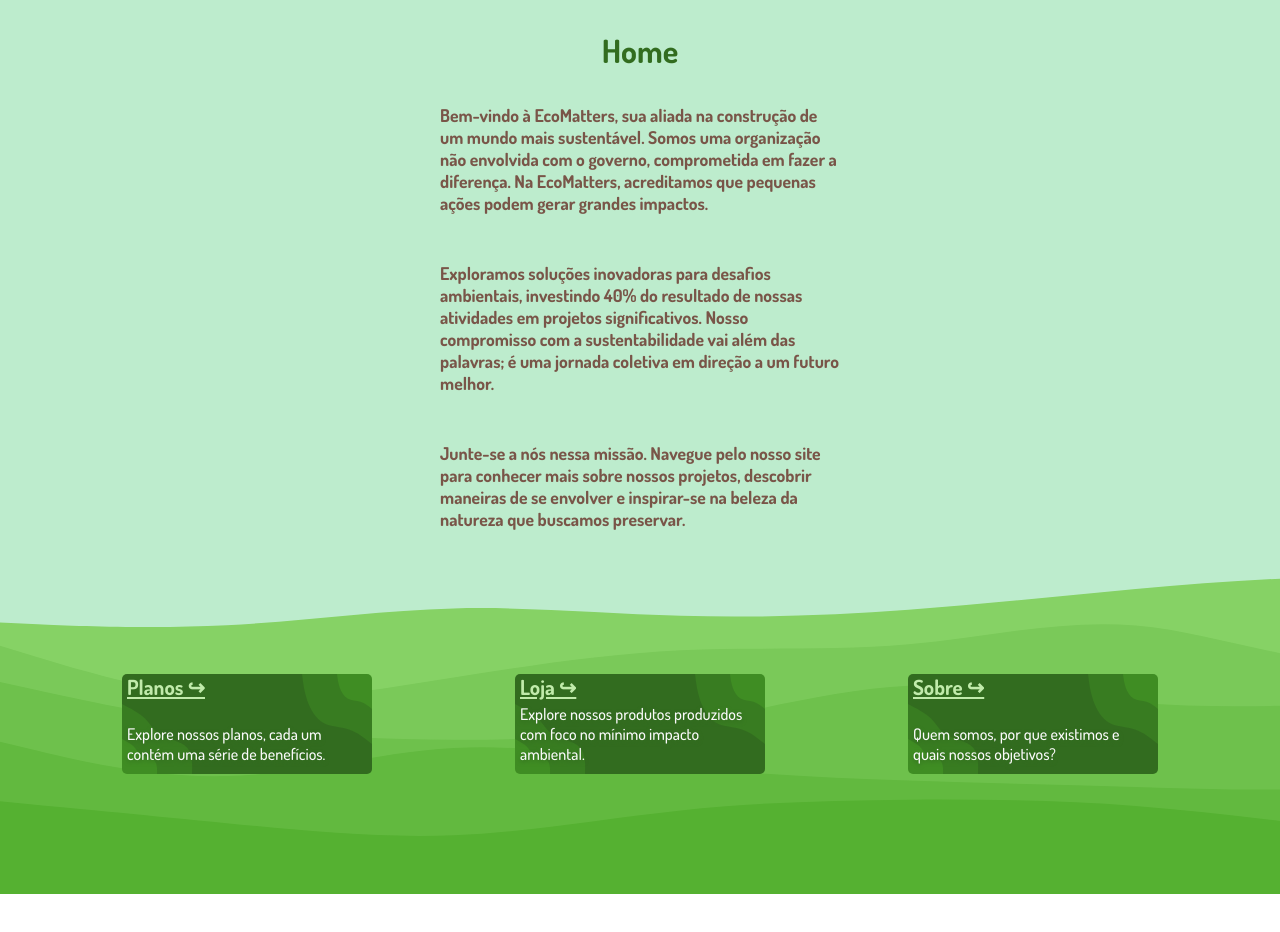
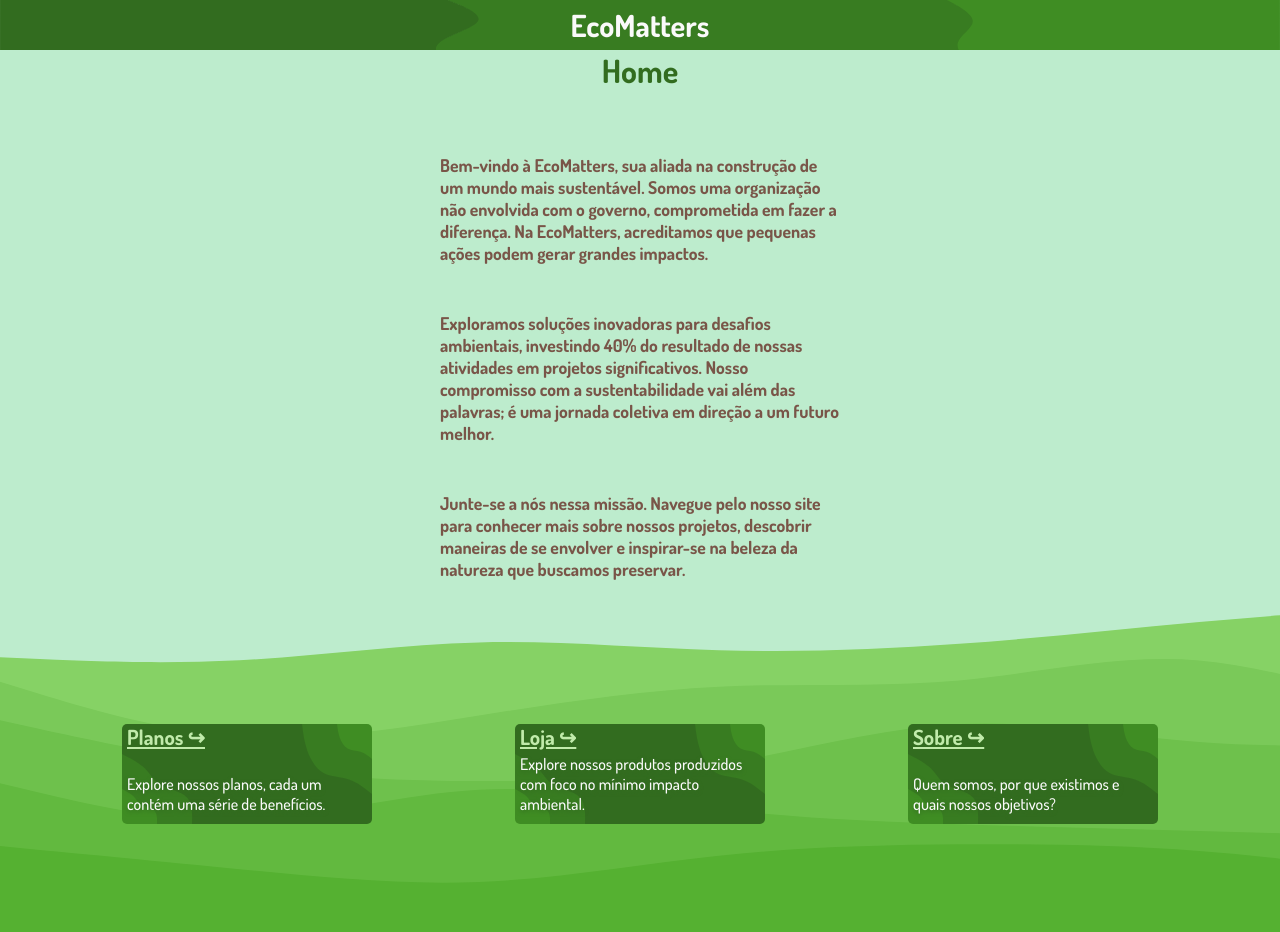
Before and after one commit to matheuslinkdev/ecomatters-react, a React (Vite) app: page / in a window 1280 px wide. Shown: the top 932 px of the page. Before the commit the page ends 894 px from the top, so only its background shows below. Built offline with nearby package versions, Linux system fonts and the light colour scheme.

Commit message:
Adicionando header

```diff
--- /dev/null
+++ b/src/Componentes/Header/index.jsx
@@ -0,0 +1,11 @@
+import './style.scss'
+
+const Header = () => {
+  return (
+    <header className="header-ecomatters">
+      <h1>EcoMatters</h1>
+    </header>
+  );
+};
+
+export default Header;
--- /dev/null
+++ b/src/Componentes/Header/style.scss
@@ -0,0 +1,16 @@
+@import "../../styles/variaveis.scss";
+
+.header-ecomatters {
+  background-image: url("../../imgs/bg-header.svg");
+  background-size: cover;
+  width: 100%;
+  height: 50px;
+  display: flex;
+  justify-content: center;
+  align-items: center;
+}
+
+.header-ecomatters > h1 {
+  color: $branco;
+  font-size: 1.9rem;
+}
--- a/src/Pages/Home/index.jsx
+++ b/src/Pages/Home/index.jsx
@@ -1,10 +1,12 @@
 import CaixasRedirecionamento from "../../Componentes/CaixasRedirect"
+import Header from "../../Componentes/Header";
 import TextosHome from "../../Componentes/TextosHome"
 import './style.scss'
 
 const HomePage = () => {
   return (
     <main>
+      <Header/>
       <div className="nome-pagina">
         <h1>Home</h1>
       </div>
--- a/src/Pages/PlanosPage/index.jsx
+++ b/src/Pages/PlanosPage/index.jsx
@@ -1,9 +1,11 @@
+import Header from "../../Componentes/Header";
 import Planos from "../../Componentes/Planos"
 import "./style.scss";
 
 const PlanosPage = () => {
   return (
     <main>
+      <Header/>
       <div className="nome-pagina">
         <h1>Planos</h1>
       </div>
--- a/src/Pages/Sobre/index.jsx
+++ b/src/Pages/Sobre/index.jsx
@@ -1,9 +1,11 @@
+import Header from "../../Componentes/Header";
 import Sobre from "../../Componentes/Sobre"
 import "./style.scss";
 
 const SobrePage = () => {
   return (
     <main>
+      <Header/>
       <div className="nome-pagina">
         <h1>Sobre</h1>
       </div>
--- a/src/Pages/TelaCarrinho/index.jsx
+++ b/src/Pages/TelaCarrinho/index.jsx
@@ -1,9 +1,11 @@
 import Carrinho from "../../Componentes/Carrinho";
+import Header from "../../Componentes/Header";
 import "./style.scss";
 
 const TelaCarrinho = () => {
   return (
     <main>
+      <Header/>
       <div className="nome-pagina">
         <h1>Carrinho</h1>
       </div>
--- a/src/Pages/TelaLoja/index.jsx
+++ b/src/Pages/TelaLoja/index.jsx
@@ -1,10 +1,12 @@
 import { Link } from "react-router-dom";
 import Produtos from "../../Componentes/Produtos";
 import "./style.scss";
+import Header from "../../Componentes/Header";
 
 const TelaLoja = () => {
   return (
     <main>
+      <Header/>
       <Link to="/carrinho">Carrinho</Link>
       <div className="nome-pagina">
         <h1>Loja</h1>
--- a/src/index.scss
+++ b/src/index.scss
@@ -20,6 +20,6 @@ body {
 
 .nome-pagina > h1 {
   position: absolute;
-  top: 30px;
+  top: 50px;
   color: $verde-06;
 }
```
Also changed, not shown: src/imgs/bg-header.svg (added).
